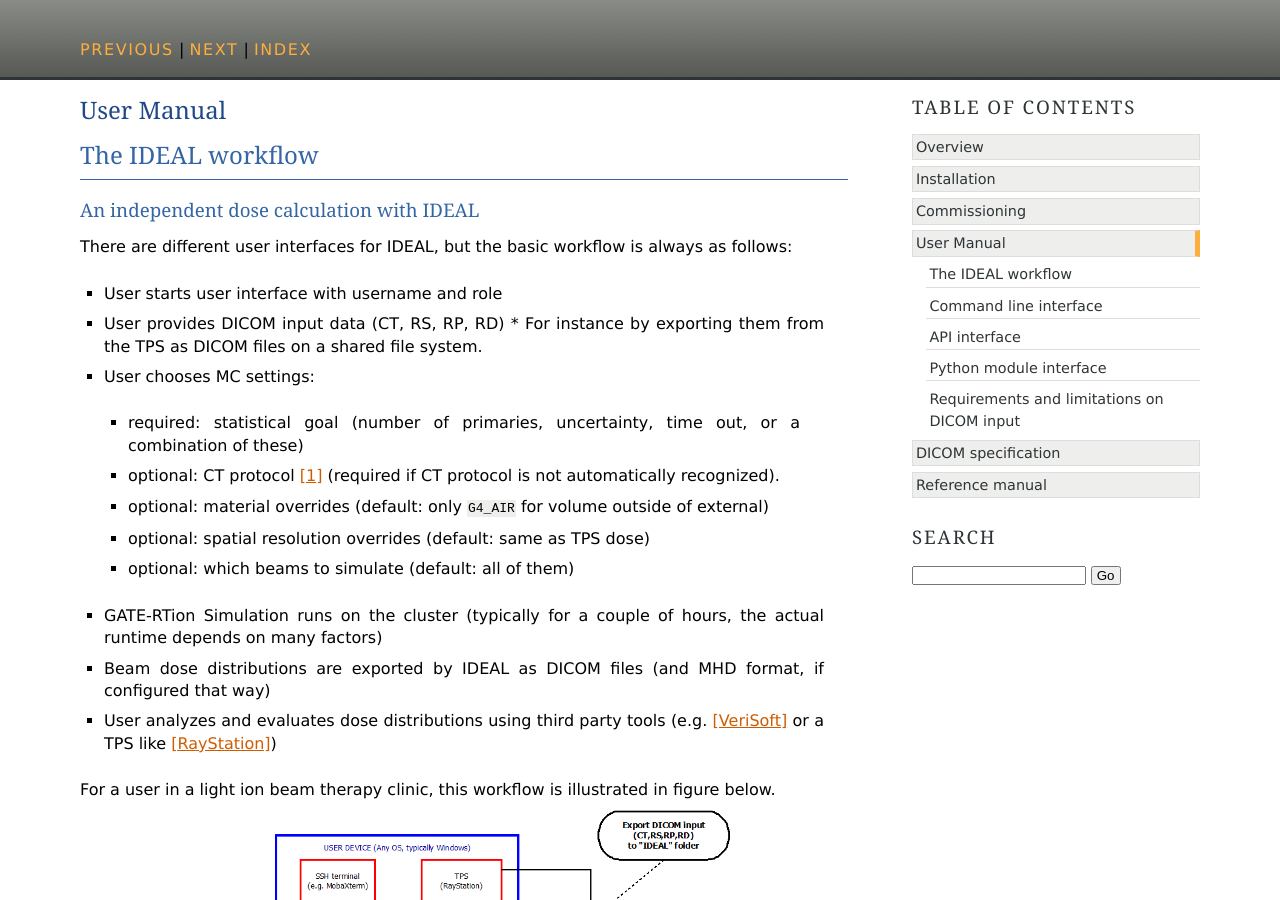
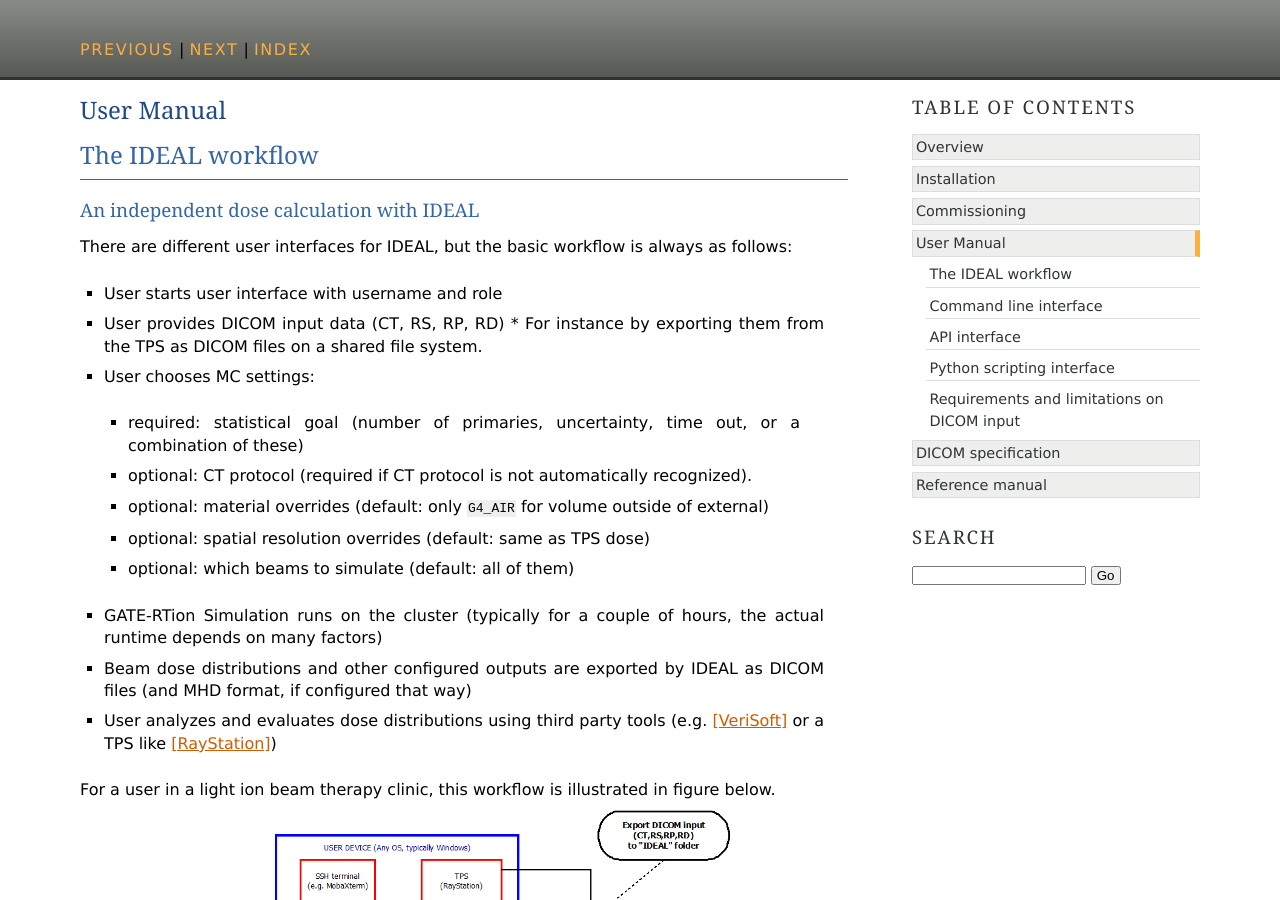
Before and after one commit to OpenGATE/IDEAL, a Sphinx documentation site: the page built from docs/usage/index.rst, in a window 1280 px wide and 900 px high. Built offline with Sphinx 7.4.7, drawn with Linux system fonts in a browser that asks for light colours; the version number could not be read and is left out; some of the changed text lies outside the part shown.

Commit message:
updated usage docs

```diff
--- a/docs/usage/cmdline_interface.inc
+++ b/docs/usage/cmdline_interface.inc
@@ -117,11 +117,5 @@
 simulation may keep running for a while after the timeout has expired and/or
 the average statistical uncertainty may be slightly better than the goal.
 
-.. todo::
-
-    Describe better how the average dose uncertainty is computed. There is some
-    explanation buried in the system configuration file docs, but that is in
-    the install/commissioning part. It should actually be explained in the
-    "usage" part of the manual.
 
 .. [#pipfootnote] Once IDEAL has been fully "pip"-ified, this sourcing step might not be necessary any more.
--- a/docs/usage/index.rst
+++ b/docs/usage/index.rst
@@ -18,7 +18,7 @@
 .. include:: api_interface.inc
 
 ==========================
-Python module interface
+Python scripting interface
 ==========================
 
 .. include:: module_interface.inc
--- a/docs/usage/module_interface.inc
+++ b/docs/usage/module_interface.inc
@@ -1,7 +1,7 @@
 .. _cmdline-interface-label:
 
 ------------------------------------
-Python module interface: ``ideal_module.py``
+IDEAL module interface: ``ideal_module.py``
 ------------------------------------
 
 IDEAL has been written in a modular way, such that its functionality is available to research users via python modules.
--- a/docs/usage/workflow.inc
+++ b/docs/usage/workflow.inc
@@ -16,13 +16,13 @@
 * User chooses MC settings:
 
   * required: statistical goal (number of primaries, uncertainty, time out, or a combination of these)
-  * optional: CT protocol [#ctprotocol]_ (required if CT protocol is not automatically recognized).
+  * optional: CT protocol (required if CT protocol is not automatically recognized).
   * optional: material overrides (default: only ``G4_AIR`` for volume outside of external)
   * optional: spatial resolution overrides (default: same as TPS dose)
   * optional: which beams to simulate (default: all of them)
 
 * GATE-RTion Simulation runs on the cluster (typically for a couple of hours, the actual runtime depends on many factors)
-* Beam dose distributions are exported by IDEAL as DICOM files (and MHD format, if configured that way)
+* Beam dose distributions and other configured outputs are exported by IDEAL as DICOM files (and MHD format, if configured that way)
 * User analyzes and evaluates dose distributions using third party tools (e.g. [VeriSoft]_ or a TPS like [RayStation]_)
 
 For a user in a light ion beam therapy clinic, this workflow is illustrated in figure below.
```
Also changed, not shown: other parts of docs/usage/workflow.inc (+0 -3 lines).
